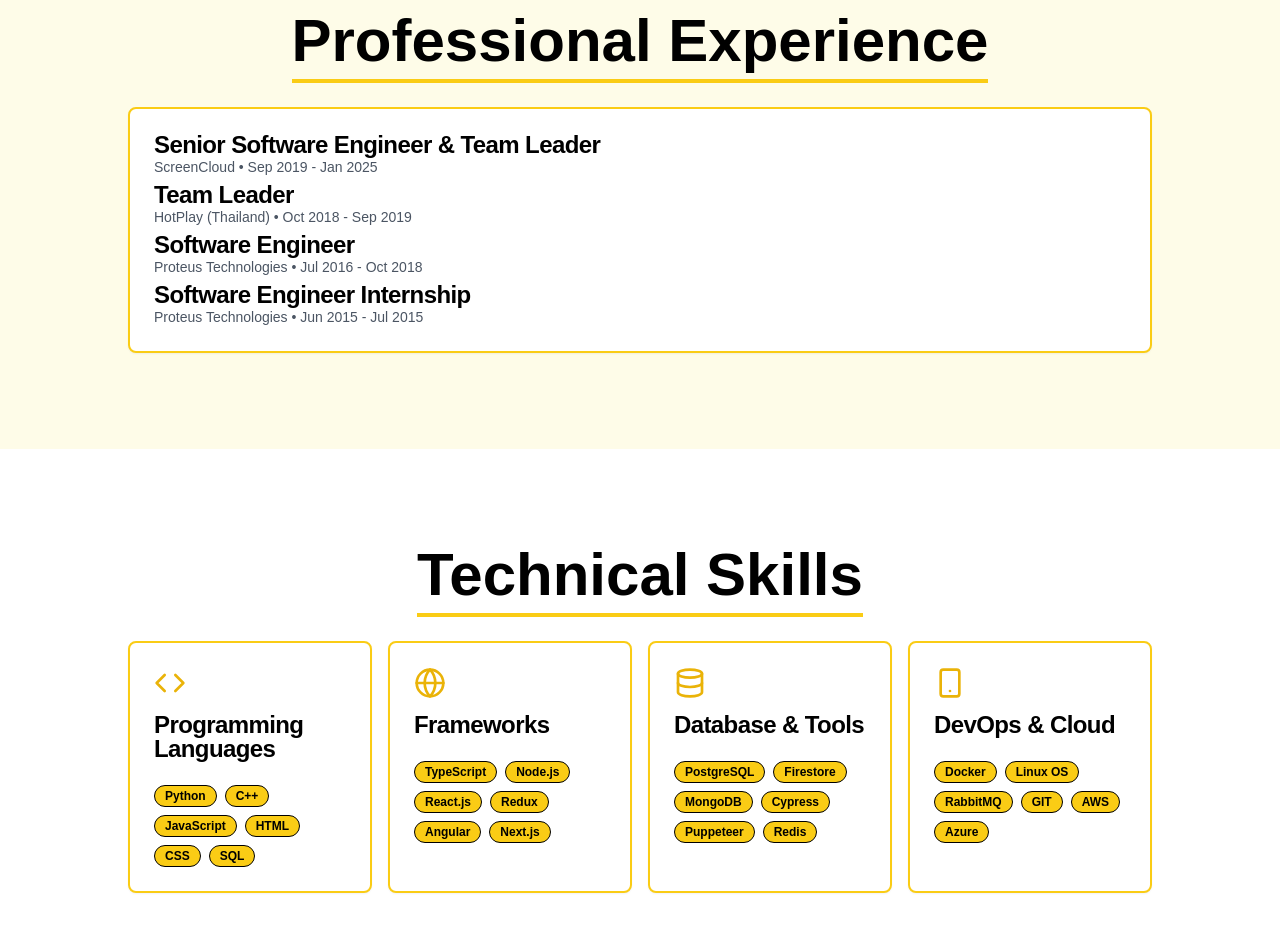
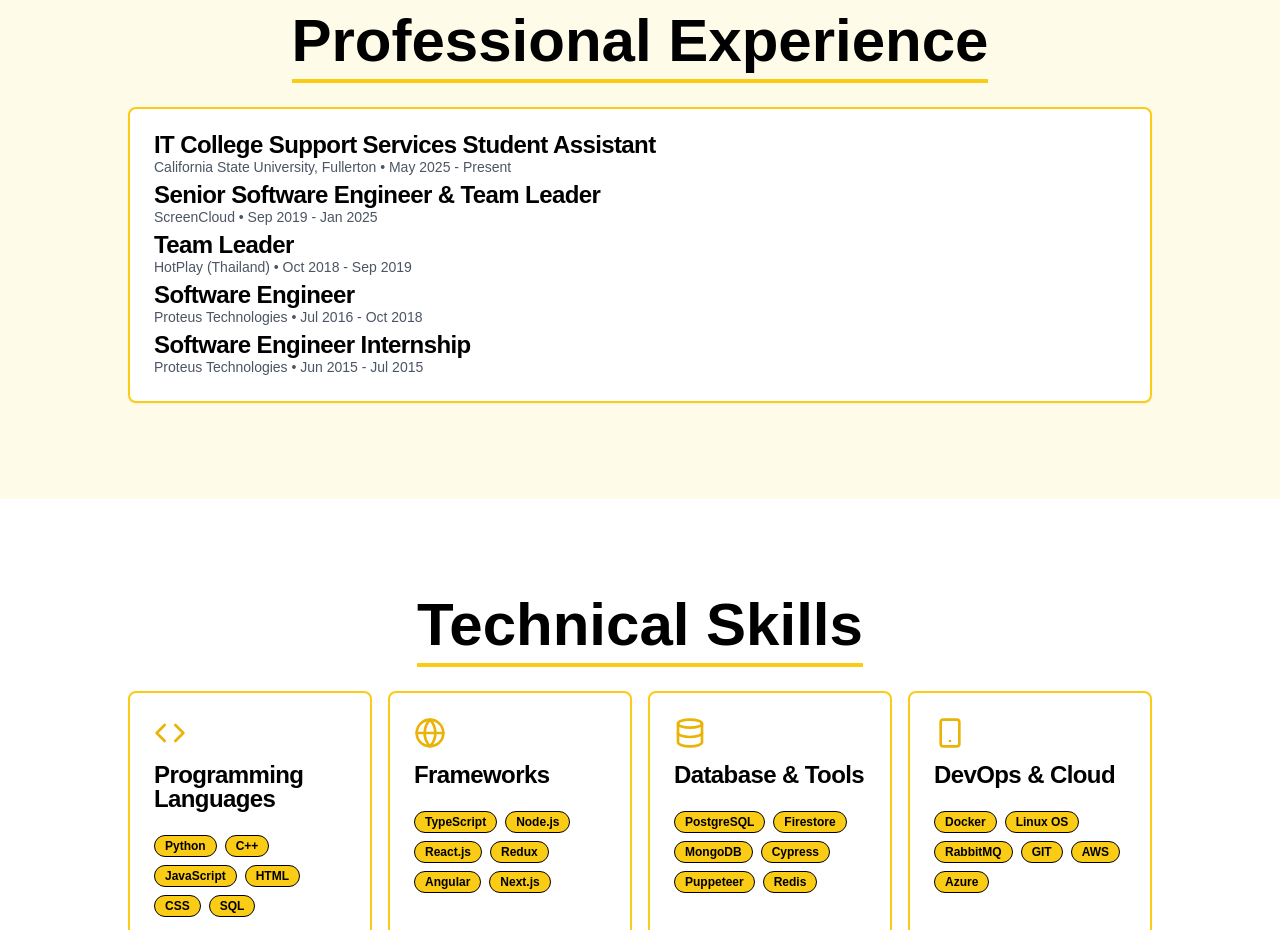
Before and after one commit to ifferrie/ifferrie.github.io, a Next.js app: page / in a window 1280 px wide. Shown: the part 2560-3490 px from the top of the page. Built offline with nearby package versions, Linux system fonts and the light colour scheme.

Commit message:
Add experience

```diff
--- a/app/page.tsx
+++ b/app/page.tsx
@@ -351,6 +351,12 @@
               <CardHeader>
                 <div className="flex items-center justify-between">
                   <div>
+                    <CardTitle className="text-black">IT College Support Services Student Assistant</CardTitle>
+                    <CardDescription className="text-gray-600">California State University, Fullerton • May 2025 - Present</CardDescription>
+                  </div>
+                </div>
+                <div className="flex items-center justify-between">
+                  <div>
                     <CardTitle className="text-black">Senior Software Engineer & Team Leader</CardTitle>
                     <CardDescription className="text-gray-600">ScreenCloud • Sep 2019 - Jan 2025</CardDescription>
                   </div>
```
